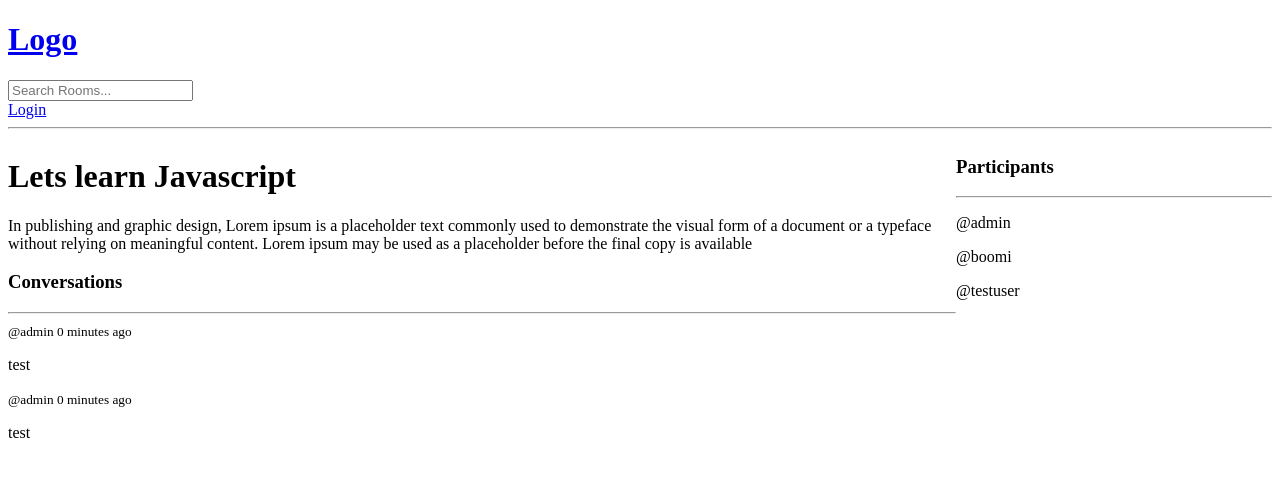
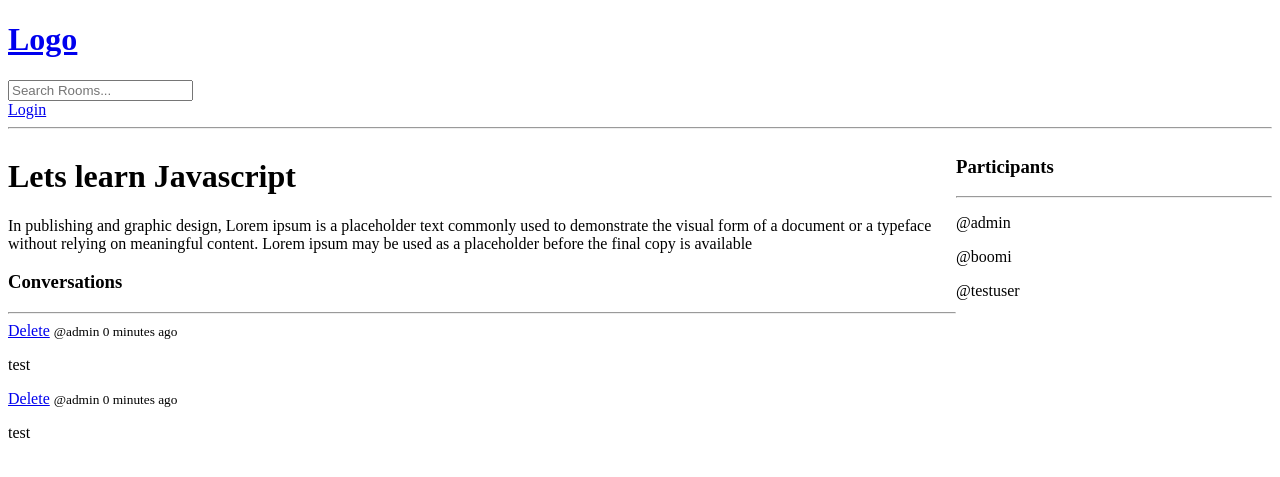
Before and after one commit to eboominathan/django_basics, a Django app: page /room/1/ in a window 1280 px wide. Shown: the top 477 px of the page. Run offline with Django 5.2, Linux system fonts and the light colour scheme; data comes from the database, SQL or seed files in the repository; both versions use the stored data as it was after the commit.

Commit message:
Delete message completed

```diff
--- a/studybud/base/templates/base/room.html
+++ b/studybud/base/templates/base/room.html
@@ -16,6 +16,7 @@
       <hr />
       {% for message in room_messages %}
       <div>
+        <a href="{% url "delete-message" message.id %}">Delete</a>
         <small>@{{message.user}} {{message.created|timesince }} ago</small>
         <p>{{message.body}}</p>
       </div>
--- a/studybud/base/urls.py
+++ b/studybud/base/urls.py
@@ -5,10 +5,16 @@ from . import views
 urlpatterns = [
     path('login/',views.loginPage,name="login"),
     path('logout/',views.logoutUser,name="logout"),
+
     path('register/',views.registerPage,name="register"),
+
     path('',views.home,name="home"),
+
     path('room/<str:pk>/',views.room,name="room"),
     path('create-room/',views.createRoom,name="create-room"),
     path('update-room/<str:pk>/',views.updateRoom,name="update-room"),
-    path('delete-room/<str:pk>/',views.deleteRoom,name="delete-room")
+    path('delete-room/<str:pk>/',views.deleteRoom,name="delete-room"),
+
+    path('delete-message/<str:pk>/',views.deleteMessage,name="delete-message")
+
 ]
--- a/studybud/base/views.py
+++ b/studybud/base/views.py
@@ -133,3 +133,15 @@ def deleteRoom(request, pk):
         room.delete()
         return redirect('home')
     return render(request, 'base/delete.html', {'obj': room})
+
+
+@login_required(login_url='/login')
+def deleteMessage(request, pk):
+    message = Message.objects.get(id=pk)
+    if request.user != message.user:
+        return HttpResponse('You are not allowed here')
+
+    if request.method == 'POST':
+        message.delete()
+        return redirect('home')
+    return render(request, 'base/delete.html', {'obj': message})
```
Also changed, not shown: studybud/db.sqlite3.
